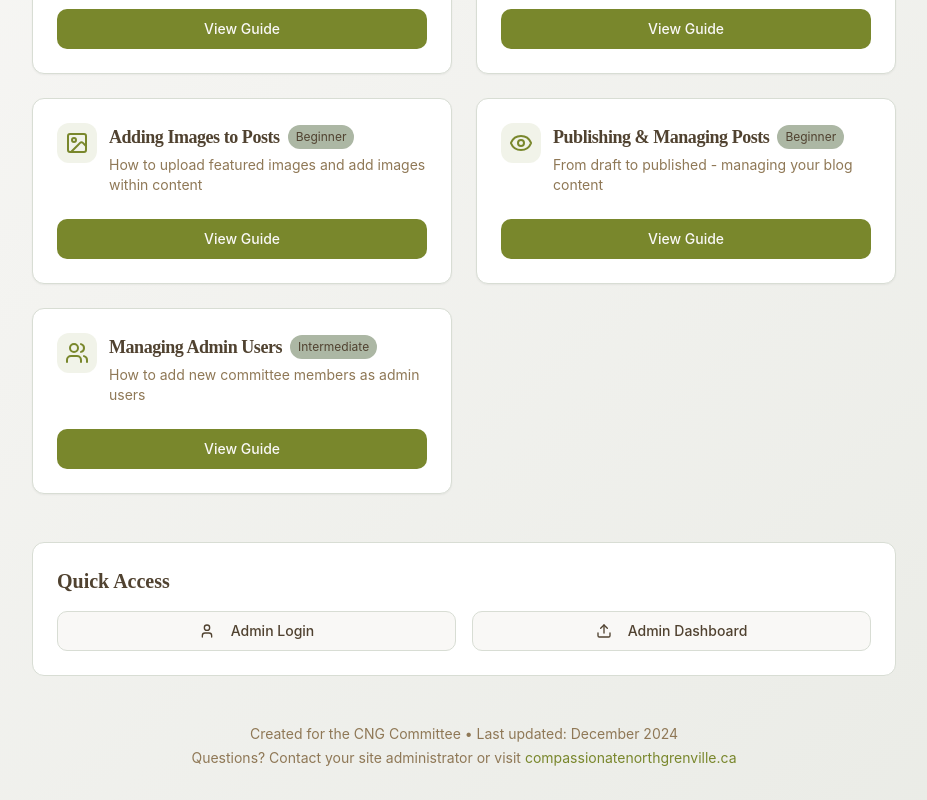
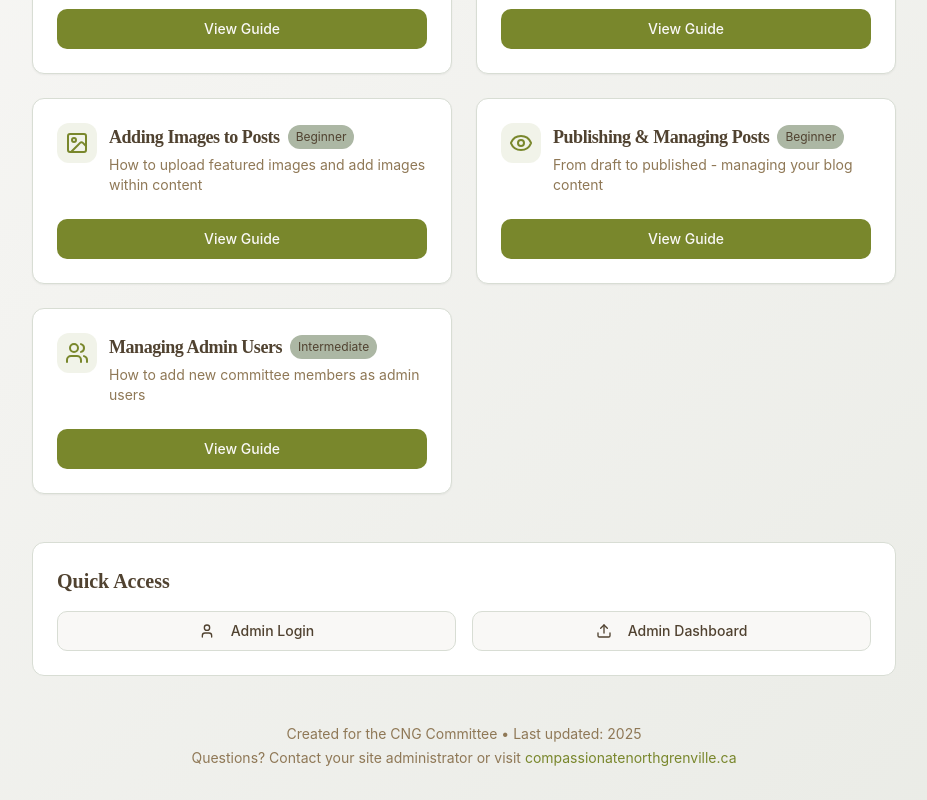
Before and after one commit to brianlapp/caring-north-stories-hub, a React (Vite) app: page /docs in a window 1280 px wide. Shown: the part 317-1117 px from the top of the page, without its empty margins (176-1103 px from the left). Built offline with nearby package versions, Linux system fonts and the light colour scheme.

Commit message:
Update documentation date
Update the "Last updated" date in the documentation footer to 2025.

```diff
--- a/src/pages/Docs.tsx
+++ b/src/pages/Docs.tsx
@@ -114,7 +114,7 @@ const Docs = () => {
 
         {/* Footer */}
         <div className="mt-12 text-center text-sm text-muted-foreground">
-          <p>Created for the CNG Committee • Last updated: December 2024</p>
+          <p>Created for the CNG Committee • Last updated: 2025</p>
           <p className="mt-1">
             Questions? Contact your site administrator or visit{' '}
             <a href="/" className="text-primary hover:underline">
```
